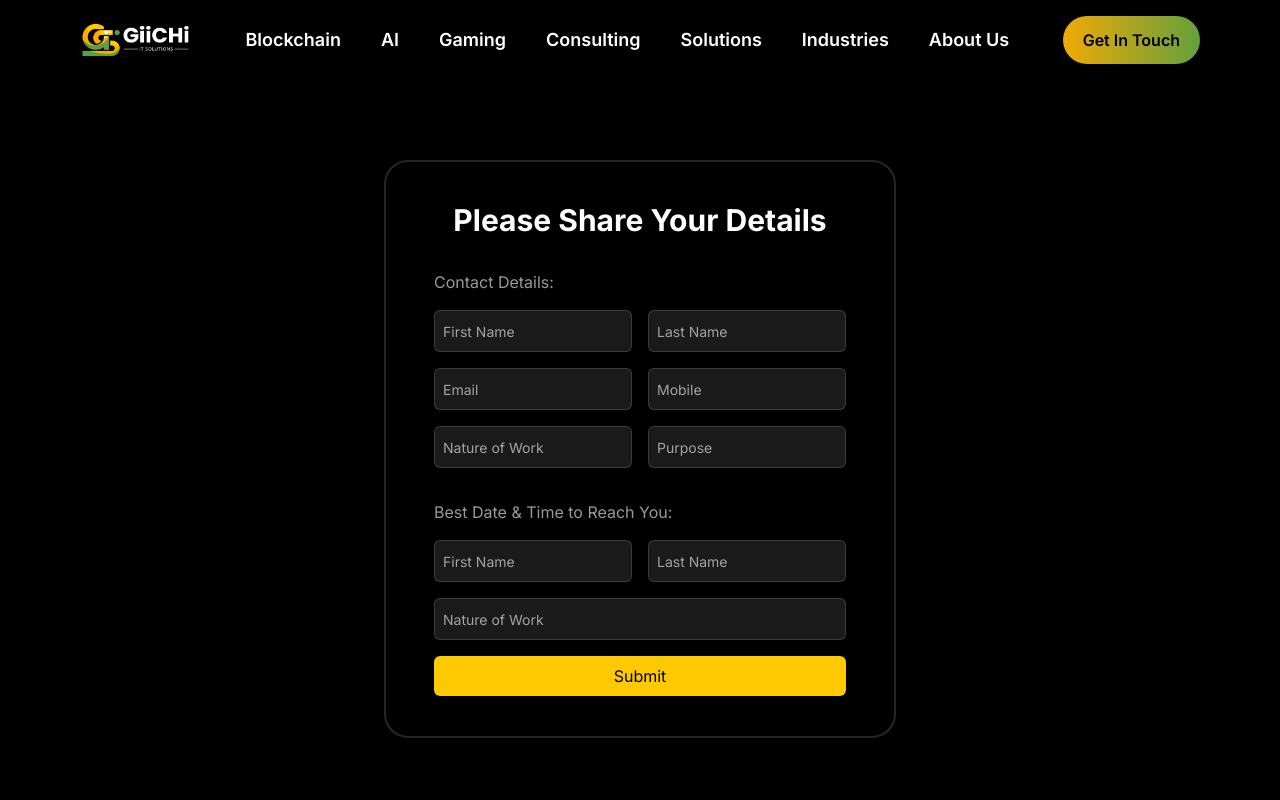
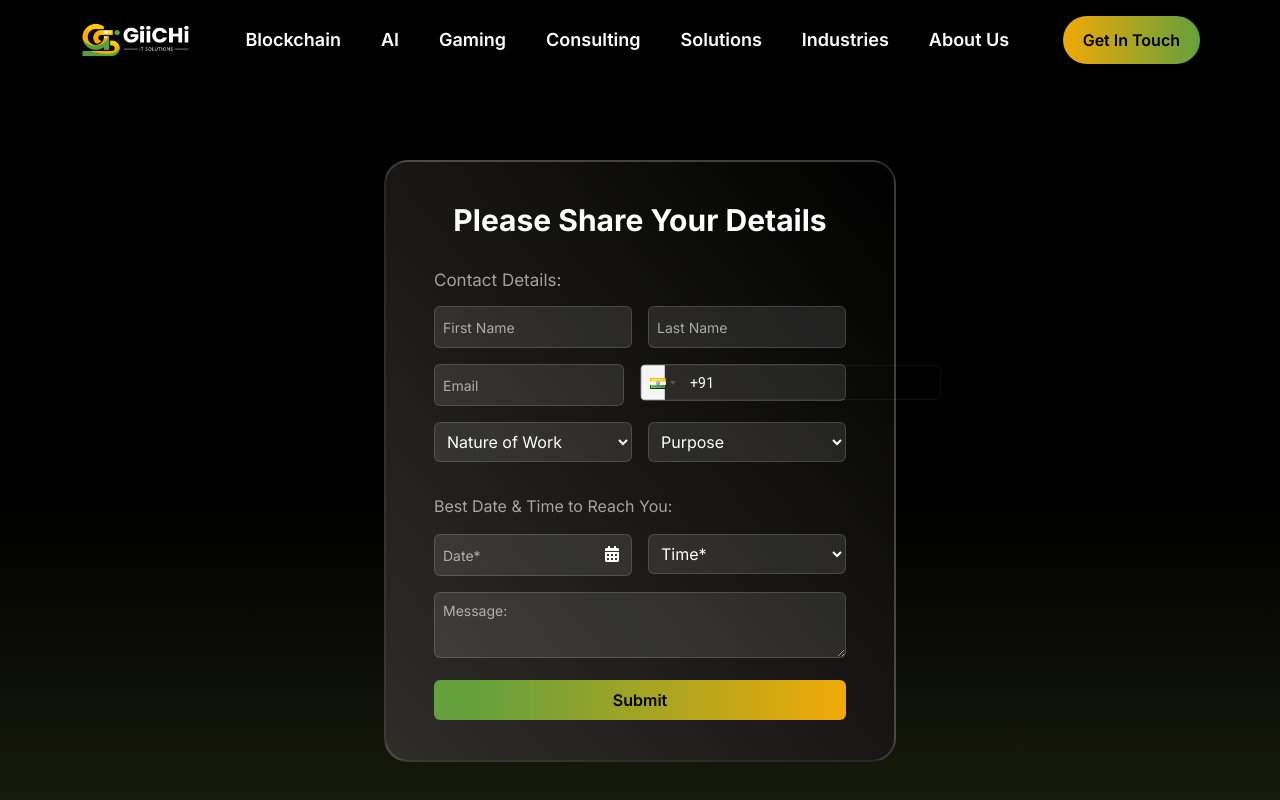
Before and after one commit to PolluxCoin2-0/GIICHI_4.0, a React (Vite) app: page /contact-us in a window 1280 px wide. Shown: the top 800 px of the page. Built offline with nearby package versions, Linux system fonts and the light colour scheme.

Commit message:
contact form

```diff
--- a/package.json
+++ b/package.json
@@ -12,8 +12,10 @@
   "dependencies": {
     "react": "^18.3.1",
     "react-calendly": "^4.3.1",
+    "react-datepicker": "^7.6.0",
     "react-dom": "^18.3.1",
     "react-icons": "^5.4.0",
+    "react-phone-input-2": "^2.15.1",
     "react-router-dom": "^7.1.1",
     "react-slick": "^0.30.3",
     "slick-carousel": "^1.8.1"
--- a/src/components/resuableComp/ContactForm.jsx
+++ b/src/components/resuableComp/ContactForm.jsx
@@ -1,129 +1,288 @@
-import { useState } from "react";
+/* eslint-disable react/prop-types */
+/* eslint-disable react/display-name */
+import { useState, forwardRef } from "react";
+import DatePicker from "react-datepicker";
+import "react-datepicker/dist/react-datepicker.css";
+import { FaCalendarAlt } from "react-icons/fa";
+import PhoneInput from "react-phone-input-2";
+import "react-phone-input-2/lib/style.css";
 
 const ContactForm = () => {
-  const [inputValue, setInputValue] = useState("");
+  const [formData, setFormData] = useState({
+    firstName: "",
+    lastName: "",
+    email: "",
+    mobile: "",
+    natureOfWork: "",
+    natureOfWorkOther: "", // Added field for nature of work (if 'Others' is selected)
+    purpose: "",
+    purposeOther: "", // Added field for purpose (if 'Others' is selected)
+    date: null,
+    time: "",
+    message: "",
+  });
 
-  const handleInputChange = (e) => {
-    setInputValue(e.target.value);
+  const [errors, setErrors] = useState({});
+
+  const handleChange = (e) => {
+    const { name, value } = e.target;
+    setFormData({
+      ...formData,
+      [name]: value,
+    });
   };
+
+  const handleDateChange = (date) => {
+    setFormData({ ...formData, date });
+  };
+
+  const validate = () => {
+    let newErrors = {};
+    if (!formData.firstName.trim())
+      newErrors.firstName = "First name is required";
+    if (!formData.lastName.trim()) newErrors.lastName = "Last name is required";
+    if (!formData.email.trim()) {
+      newErrors.email = "Email is required";
+    } else if (!/^[^\s@]+@[^\s@]+\.[^\s@]+$/.test(formData.email)) {
+      newErrors.email = "Invalid email format";
+    }
+
+    if (!formData.mobile.trim()) newErrors.mobile = "Mobile number is required";
+    else if (!/^(\+\d{1,3}[- ]?)?\d{10}$/.test(formData.mobile)) {
+      newErrors.mobile = "Invalid mobile number format"; // Mobile number validation (basic format check)
+    }
+    setErrors(newErrors);
+    return Object.keys(newErrors).length === 0;
+  };
+
+  const handleSubmit = () => {
+    if (validate()) {
+      alert("Form submitted successfully!");
+    }
+  };
+
+  // Custom Input for DatePicker with Calendar Icon
+  const CustomInput = forwardRef(({ value, onClick }, ref) => (
+    <div className="relative w-full">
+      <input
+        ref={ref}
+        type="text"
+        value={value}
+        onClick={onClick}
+        readOnly
+        placeholder="Date*"
+        className="w-full p-1 md:p-2 border-[1px] border-white border-opacity-15 rounded-md bg-white bg-opacity-10 text-white pr-24 placeholder:text-white placeholder:text-opacity-60 placeholder:text-sm"
+      />
+      <FaCalendarAlt
+        className="absolute right-3 top-3 text-white cursor-pointer"
+        onClick={onClick}
+      />
+    </div>
+  ));
+
   return (
-    <div className="flex flex-col justify-center items-center mt-20">
-      <div className="border-2 border-white border-opacity-15 rounded-3xl px-12 py-10 w-[40%] mb-20">
-        <p className="text-white text-3xl font-bold text-center">
-          Please Share Your Details{" "}
+    <div className="flex flex-col justify-center items-center mt-8 md:mt-20 bg-greish-gradient h-full pb-24 px-4 md:px-0">
+      <div className="border-2 border-white border-opacity-15 rounded-3xl px-4 md:px-12 py-6 md:py-10 w-full md:w-[40%] pb-20 bg-gray-gradient ">
+        <p className="text-white text-xl md:text-3xl font-bold text-center">
+          Please Share Your Details
         </p>
-        <p className="text-white text-opacity-60 pt-8">Contact Details:</p>
+        <p className="text-white text-opacity-60 pt-4 md:pt-8 text-sm md:text-[17px]">Contact Details:</p>
 
-        {/* details */}
+
         <div className="pt-4">
-          {/* Last and first name */}
-          <div className="flex flex-row space-x-4">
+           {/* first and last name */}
+          <div className="flex flex-col md:flex-row space-x-0 md:space-x-4 w-full">
+            <div className="flex flex-col w-full md:w-[50%]">
               <input
-              id="input"
                 type="text"
-              value={inputValue}
-              onChange={handleInputChange}
-              className="w-full p-2 border-[1px] border-white border-opacity-15 rounded-md bg-white bg-opacity-10
-          placeholder:text-white placeholder:text-opacity-60 placeholder:text-sm placeholder:font-normal"
+                name="firstName"
+                value={formData.firstName}
+                onChange={handleChange}
                 placeholder="First Name"
+                className="w-full p-1 md:p-2 border-[1px] border-white border-opacity-15 rounded-md bg-white bg-opacity-10 text-white
+                 placeholder:text-white placeholder:text-opacity-60 placeholder:text-sm"
               />
+              {errors.firstName && (
+                <p className="text-red-400 text-sm">{errors.firstName}</p>
+              )}
+            </div>
+            <div className="flex flex-col w-full md:w-[50%] mt-4 md:mt-0">
               <input
-              id="input"
                 type="text"
-              value={inputValue}
-              onChange={handleInputChange}
-              className="w-full p-2 border-[1px] border-white border-opacity-15 rounded-md bg-white bg-opacity-10
-          placeholder:text-white placeholder:text-opacity-60 placeholder:text-sm placeholder:font-normal"
+                name="lastName"
+                value={formData.lastName}
+                onChange={handleChange}
                 placeholder="Last Name"
+                className="w-full p-1 md:p-2 border-[1px] border-white border-opacity-15 rounded-md bg-white bg-opacity-10 text-white placeholder:text-white placeholder:text-opacity-60 placeholder:text-sm"
+              />
+              {errors.lastName && (
+                <p className="text-red-400 text-sm">{errors.lastName}</p>
+              )}
+            </div>
+          </div>
+
+         {/* email and mobile number */}
+          <div className="flex flex-col md:flex-row space-x-0 md:space-x-4 mt-4 w-full">
+            <div className="flex flex-col w-full md:w-[50%]">
+              <input
+                type="email"
+                name="email"
+                value={formData.email}
+                onChange={handleChange}
+                placeholder="Email"
+                className="w-full p-1 md:p-2 border-[1px] border-white border-opacity-15 rounded-md bg-white bg-opacity-10
+               text-white placeholder:text-white placeholder:text-opacity-60 placeholder:text-sm"
+              />
+              {errors.email && (
+                <p className="text-red-400 text-sm">{errors.email}</p>
+              )}
+            </div>
+            {/* Phone input with country code */}
+            <div className="flex flex-col w-full md:w-[50%] mt-4 md:mt-0">
+              <PhoneInput
+                country={"in"} // Default to India
+                value={formData.mobile}
+                onChange={(value) =>
+                  setFormData({ ...formData, mobile: value })
+                }
+                className="w-full p-0 border-[1px] border-white border-opacity-15 rounded-md bg-white bg-opacity-10 text-white
+              placeholder:text-white placeholder:text-opacity-60 placeholder:text-sm"
+                buttonClass="!w-[12%] !text-black"
+                placeholder="Enter phone number"
+                preferredCountries={["in"]} // Make India appear first in the list
+                onlyCountries={["in", "us", "gb", "ca", "au", "de", "fr", "it"]} // List other countries you want to include
+              />
+              {errors.mobile && (
+                <p className="text-red-400 text-sm mt-2">{errors.mobile}</p>
+              )}
+            </div>
+          </div>
+
+         {/* nature of work and purpose */}
+          <div className="flex flex-col md:flex-row space-x-0 md:space-x-4 mt-4 w-full">
+            <div className="w-full md:w-[50%]">
+            <select
+              name="natureOfWork"
+              value={formData.natureOfWork}
+              onChange={handleChange}
+              className="w-full p-1 md:p-2 border-[1px] border-white border-opacity-15 rounded-md bg-white bg-opacity-10 text-white placeholder:text-white placeholder:text-opacity-60 placeholder:text-sm"
+            >
+              <option value="" className="text-black text-sm">
+                Nature of Work
+              </option>
+              <option value="Consulting" className="text-black text-sm">
+                Consulting
+              </option>
+              <option value="Development" className="text-black text-sm">
+                Development
+              </option>
+              <option value="Marketing" className="text-black text-sm">
+                Marketing
+              </option>
+            </select>
+            </div>
+
+            <div className="w-full md:w-[50%] mt-4 md:mt-0">
+            <select
+              name="purpose"
+              value={formData.purpose}
+              onChange={handleChange}
+              className="w-full p-1 md:p-2 border-[1px] border-white border-opacity-15 rounded-md bg-white bg-opacity-10 text-white placeholder:text-white placeholder:text-opacity-60 placeholder:text-sm"
+            >
+              <option value="" className="text-black text-sm">
+                Purpose
+              </option>
+              <option value="CoPilot" className="text-black text-sm">
+                CoPilot
+              </option>
+              <option
+                value="Build a Product/Service"
+                className="text-black text-sm"
+              >
+                Build a Product/Service
+              </option>
+              <option
+                value="Technical Support/Query"
+                className="text-black text-sm"
+              >
+                Technical Support/Query
+              </option>
+              <option value="Schedule a Demo" className="text-black text-sm">
+                Schedule a Demo
+              </option>
+              <option value="Others" className="text-black text-sm">
+                Others
+              </option>
+            </select>
+            </div>
+          </div>
+
+         <p className="text-white text-opacity-60 pt-4 md:pt-8">
+            Best Date & Time to Reach You:
+          </p>
+
+          {/* date and time */}
+          <div className="flex flex-col md:flex-row space-x-0 md:space-x-4 mt-4 w-full">
+            <div className="w-full md:w-[50%]">
+              <DatePicker
+                selected={formData.date}
+                onChange={handleDateChange}
+                dateFormat="dd/MM/yyyy"
+                customInput={<CustomInput />}
               />
             </div>
 
-           {/* Email and Mobile no. */}
-           <div className="flex flex-row space-x-4 mt-4">
-            <input
-              id="input"
-              type="email"
-              value={inputValue}
-              onChange={handleInputChange}
-              className="w-full p-2 border-[1px] border-white border-opacity-15 rounded-md bg-white bg-opacity-10
-          placeholder:text-white placeholder:text-opacity-60 placeholder:text-sm placeholder:font-normal"
-              placeholder="Email"
-            />
-            <input
-              id="input"
-              type="text"
-              value={inputValue}
-              onChange={handleInputChange}
-              className="w-full p-2 border-[1px] border-white border-opacity-15 rounded-md bg-white bg-opacity-10
-          placeholder:text-white placeholder:text-opacity-60 placeholder:text-sm placeholder:font-normal"
-              placeholder="Mobile"
+            <div className="w-full md:w-[50%] mt-4 md:mt-0">
+              <select
+                name="time"
+                value={formData.time}
+                onChange={handleChange}
+                className="w-full p-1 md:p-2 border-[1px] border-white border-opacity-15 rounded-md bg-white bg-opacity-10 text-white"
+              >
+                <option value="" className="text-[#A2A698] text-sm">
+                  Time*
+                </option>
+                <option value="09:00 AM" className="text-black text-sm">
+                  09:00 AM
+                </option>
+                <option value="10:00 AM" className="text-black text-sm">
+                  10:00 AM
+                </option>
+                <option value="11:00 AM" className="text-black text-sm">
+                  11:00 AM
+                </option>
+                <option value="12:00 PM" className="text-black text-sm">
+                  12:00 PM
+                </option>
+                <option value="01:00 PM" className="text-black text-sm">
+                  01:00 PM
+                </option>
+                <option value="02:00 PM" className="text-black text-sm">
+                  02:00 PM
+                </option>
+              </select>
+            </div>
+          </div>
+
+          {/* message */}
+          <div className="mt-4">
+            <textarea
+              name="message"
+              value={formData.message}
+              onChange={handleChange}
+              placeholder="Message:"
+              className="w-full p-2 border-[1px] border-white border-opacity-15 rounded-md bg-white bg-opacity-10 text-white
+              placeholder:text-white placeholder:text-opacity-60 placeholder:text-sm"
             />
           </div>
 
-           {/* Nature of Work & Purpose*/}
-           <div className="flex flex-row space-x-4 mt-4">
-            <input
-              id="input"
-              type="text"
-              value={inputValue}
-              onChange={handleInputChange}
-              className="w-full p-2 border-[1px] border-white border-opacity-15 rounded-md bg-white bg-opacity-10
-          placeholder:text-white placeholder:text-opacity-60 placeholder:text-sm placeholder:font-normal"
-              placeholder="Nature of Work"
-            />
-            <input
-              id="input"
-              type="text"
-              value={inputValue}
-              onChange={handleInputChange}
-              className="w-full p-2 border-[1px] border-white border-opacity-15 rounded-md bg-white bg-opacity-10
-          placeholder:text-white placeholder:text-opacity-60 placeholder:text-sm placeholder:font-normal"
-              placeholder="Purpose"
-            />
-          </div>
-
-          <p className="text-white text-opacity-60 pt-8">Best Date & Time to Reach You:</p>
-
-           {/* Date & Time */}
-           <div className="flex flex-row space-x-4 mt-4">
-            <input
-              id="input"
-              type="text"
-              value={inputValue}
-              onChange={handleInputChange}
-              className="w-full p-2 border-[1px] border-white border-opacity-15 rounded-md bg-white bg-opacity-10
-          placeholder:text-white placeholder:text-opacity-60 placeholder:text-sm placeholder:font-normal"
-              placeholder="First Name"
-            />
-            <input
-              id="input"
-              type="text"
-              value={inputValue}
-              onChange={handleInputChange}
-              className="w-full p-2 border-[1px] border-white border-opacity-15 rounded-md bg-white bg-opacity-10
-          placeholder:text-white placeholder:text-opacity-60 placeholder:text-sm placeholder:font-normal"
-              placeholder="Last Name"
-            />
-          </div>
-
-          {/* Message */}
-          <div className="mt-4">
-          <input
-              id="input"
-              type="textArea"
-              value={inputValue}
-              onChange={handleInputChange}
-              className="w-full p-2 border-[1px] border-white border-opacity-15 rounded-md bg-white bg-opacity-10
-          placeholder:text-white placeholder:text-opacity-60 placeholder:text-sm placeholder:font-normal"
-              placeholder="Nature of Work"
-            />
-          </div>
-
-          {/* Button */}
+         {/* submit button */}
           <div className="mt-4">
             <button
               type="button"
-            className="text-black bg-[#FFC900] w-full py-2 rounded-md">
+              onClick={handleSubmit}
+              className="text-black bg-yellow-gradient w-full py-2 rounded-md font-semibold"
+            >
               Submit
             </button>
           </div>
--- a/src/index.css
+++ b/src/index.css
@@ -108,3 +108,26 @@ body{
 .box:hover::before {
   animation-play-state: paused;
 }
+
+/* Reduce the border opacity */
+.PhoneInput input {
+  background-color: transparent !important; /* Remove default background */
+  border: 1px solid rgba(255, 255, 255, 0.05) !important; /* Adjust border opacity to 5% */
+}
+
+/* Ensure placeholder color and visibility */
+.PhoneInput input::placeholder {
+  color: #b0b0b0 !important;  /* Placeholder color */
+  opacity: 1 !important;      /* Make sure placeholder is visible */
+}
+
+/* If PhoneInput has additional class names like .react-tel-input, you may need to target it as well */
+.react-tel-input input {
+  background-color: transparent !important;
+  border: 1px solid rgba(255, 255, 255, 0.05) !important; /* Adjust border opacity to 5% */
+}
+
+.react-tel-input input::placeholder {
+  color: #b0b0b0 !important;
+  opacity: 1 !important;
+}
--- a/src/layout/Footer.jsx
+++ b/src/layout/Footer.jsx
@@ -7,7 +7,7 @@ import { FaTelegramPlane } from "react-icons/fa";
 import { Link } from "react-router-dom";
 const Footer = () => {
   return (
-    <div className="px-4 md:px-8 lg:px-16 xl:px-24 3xl:px-64 pt-12 bg-[#283430] bg-opacity-10 mt-12">
+    <div className="px-4 md:px-8 lg:px-16 xl:px-24 3xl:px-64 pt-12 bg-[#283430] bg-opacity-10 ">
         {/* Footer contract */}
         <div className="flex flex-col md:flex-row justify-between">
             {/* Logo */}
```
Also changed, not shown: tailwind.config.js (+5 -6 lines), 1 other file (tests, documents, lock files or other folders). Lines whose indentation alone changed are shown as unchanged.
